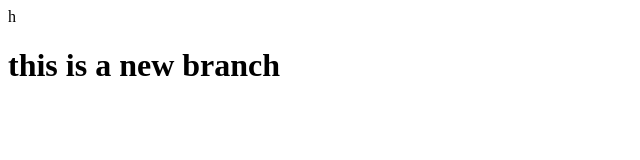
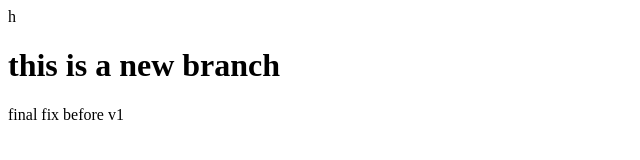
Before and after one commit to diabreem/test1, a plain HTML site: page index.html in a window 1280 px wide. Shown: the whole page, without its empty margins (0-640 px from the left). Drawn offline with Linux system fonts and the light colour scheme.

Commit message:
fix bugs before release

```diff
--- a/index.html
+++ b/index.html
@@ -1,2 +1,4 @@
 <p>h</p>
 <h1>this is a new branch</h1>
+
+<p>final fix before v1</p>
```
